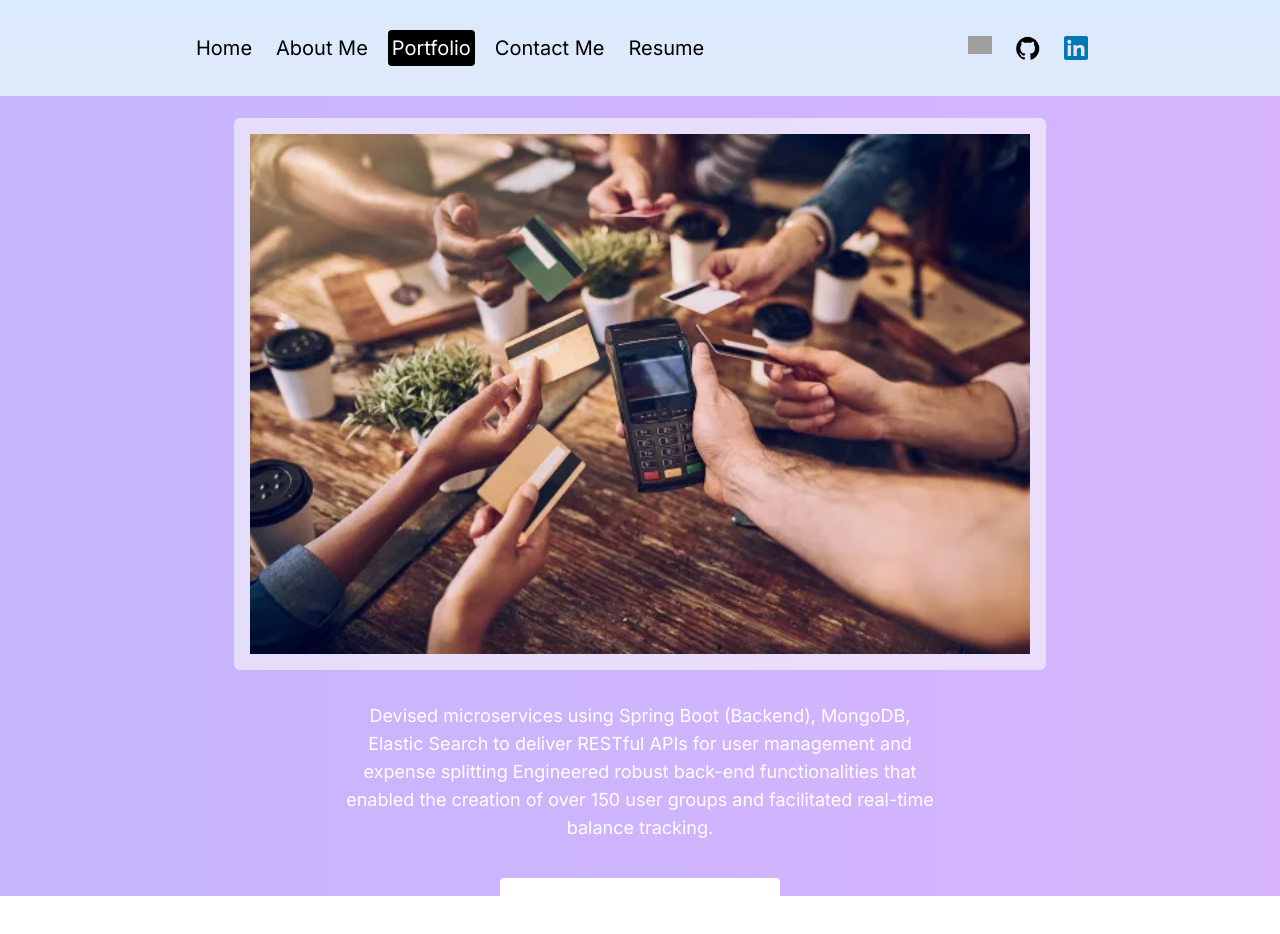
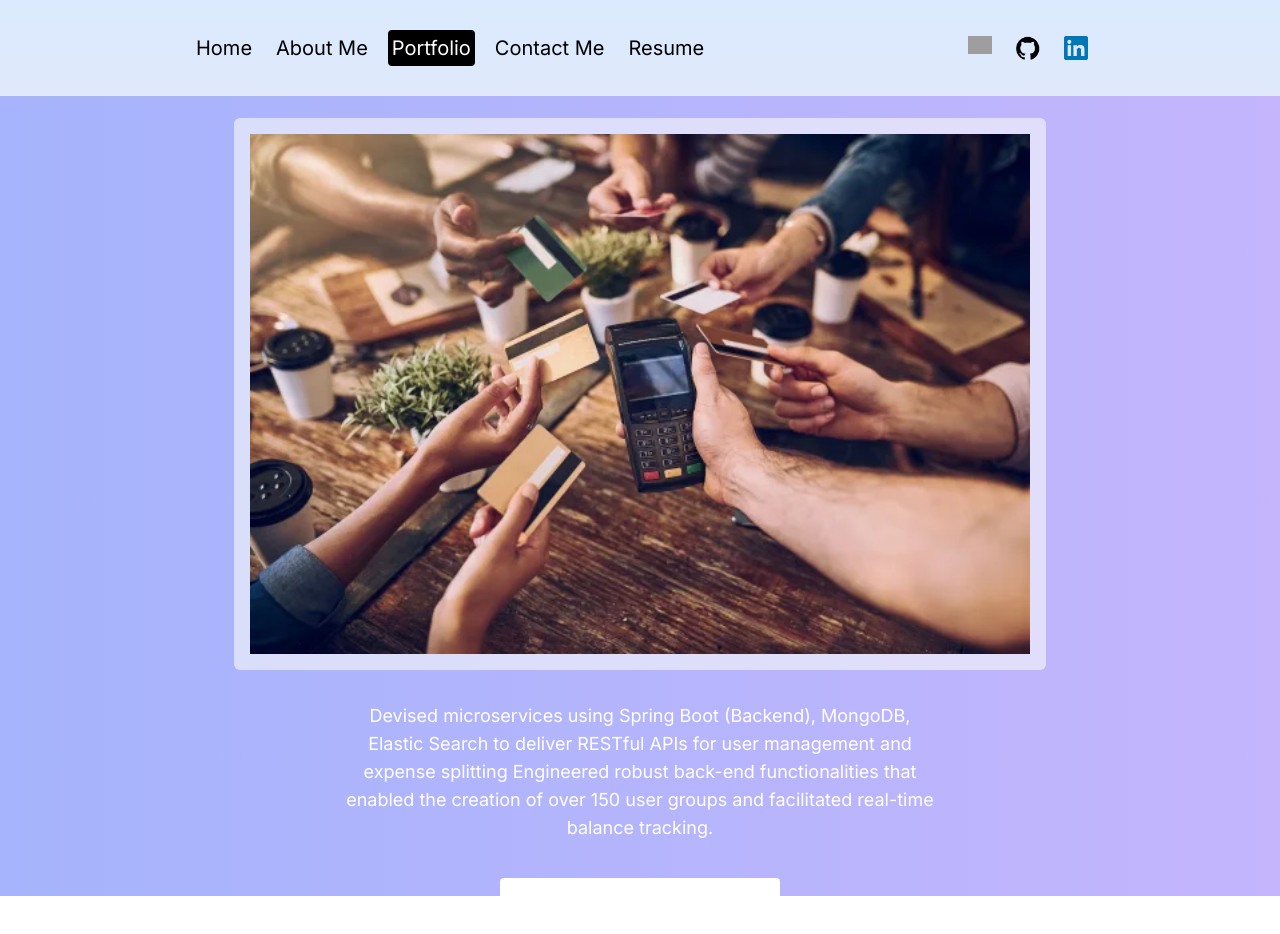
Before and after one commit to khussalpradhan/Portfolio-Website, a Next.js app: page /portfolio in a window 1280 px wide. Shown: the top 934 px of the page. Built offline with nearby package versions, Linux system fonts and the light colour scheme; grey boxes are pictures that could not be loaded.

Commit message:
enhanced ui

```diff
--- a/src/app/about/page.jsx
+++ b/src/app/about/page.jsx
@@ -235,7 +235,7 @@ const AboutPage = () => {
           <div className="flex flex-col gap-12 justify-center pb-48" ref={experienceRef}>
             {/* EXPERIENCE TITLE */}
             <motion.h1
-              initial={{ x: "-50px" }}
+              initial={{ x: "-300px" }}
               animate={isExperienceRefInView ? { x: "0" } : {}}
               transition={{ delay: 0.2 }}
               className="font-bold text-2xl"
@@ -243,7 +243,7 @@ const AboutPage = () => {
               EXPERIENCE
             </motion.h1>
             {/* EXPERIENCE LIST */}
-            <motion.div initial={{ x: "-10px" }} animate={isExperienceRefInView ? { x: "0" } : {}} className="">
+            <motion.div initial={{ x: "-300px" }} animate={isExperienceRefInView ? { x: "0" } : {}} className="">
               {/* RBL */}
               <div className="flex justify-center h-auto md:h-48">
                 <div className="w-1/3 ">
--- a/src/app/portfolio/page.jsx
+++ b/src/app/portfolio/page.jsx
@@ -7,15 +7,15 @@ import { useRef, useEffect, useState } from "react";
 const items = [
   {
     id: 1,
-    color: "from-violet-300 to-purple-300",
-    title: "SplitExpense",
+    color: "from-indigo-300 to-violet-300",
+    title: "Split Expense",
     desc: "Devised microservices using Spring Boot (Backend), MongoDB, Elastic Search to deliver RESTful APIs for user management and expense splitting\tEngineered robust back-end functionalities that enabled the creation of over 150 user groups and facilitated real-time balance tracking.",
     img: "/splitExpense.webp",
     link: "https://github.com/khussalpradhan/SplitExpense",
   },
   {
     id: 2,
-    color: "from-violet-300 to-purple-300",
+    color: "from-violet-300 to-fuchsia-300",
     title: "Diet Tracker",
     desc: "Architected a full-stack diet tracking platform using Ruby on Rails and PostgreSQL, integrating the OpenAI Vision API to deliver intelligent, image-based macro detection.",
     img: "/DietTracker.png",
@@ -23,8 +23,8 @@ const items = [
   },
   {
     id: 3,
-    color: "from-pink-300 to-red-300",
-    title: "My Portfolio Website",
+    color: "from-fuchsia-300 to-pink-300",
+    title: "Portfolio Website",
     desc: "Created a personal portfolio using Next.js 13 with advanced animations via Framer Motion, SMTP API integration, and Tailwind CSS.",
     img: "/PortfolioWebsite.png",
   // Replaced demo link with GitHub profile (no hardcoded demo references)
@@ -32,16 +32,16 @@ const items = [
   },
   {
     id: 4,
-    color: "from-blue-300 to-violet-300",
-    title: "AtomToByte",
+    color: "from-pink-300 to-amber-300",
+    title: "Atom To Byte",
     desc: "Developed a full-stack web application for NGO AtomToByte, featuring a responsive frontend design to optimize user experience. The application facilitates seamless event communication and enhances collaboration by leveraging modern web technologies.",
     img: "/AtomToByte.png",
     link: "https://atomtobyte.netlify.app/",
   },
   {
     id: 5,
-    color: "from-violet-300 to-purple-300",
-    title: "More projects",
+    color: "from-amber-300 to-orange-300",
+    title: "More Projects",
     desc: "Take a dive into my GitHub wonderland! From full-stack web escapades to AI-fueled adventures, explore the wild variety of projects I've tackled—and probably still am as you read this! Who knows, you might just catch me mid-debug!",
     img: "/github.jpg",
     link: "https://github.com/khussalpradhan",
@@ -88,8 +88,36 @@ const PortfolioPage = () => {
   }, []);
 
   const { scrollYProgress } = useScroll({ target: ref });
-  const x = useTransform(scrollYProgress, [0, 1], ["0%", "-85%"]);
+  // compute container size and final translate based on number of slides
+  // add one extra viewport height for the final static contact section below the carousel
+  const containerHeight = `${(items.length + 1) * 100}vh`;
+  // compute container size and final translate based on number of slides
+  // translate using vw so the movement matches viewport widths exactly
+  const endXVW = `${-(items.length - 1) * 100}vw`;
+  // ensure the horizontal slide movement completes before the final static section scrolls into view
+  const endProgress = items.length / (items.length + 1);
+  const x = useTransform(scrollYProgress, [0, endProgress], ["0vw", endXVW]);
   const shouldReduceMotion = useReducedMotion();
+
+  const toHref = (url) => {
+    const isServer = typeof window === "undefined";
+    if (isServer) {
+      if (process.env.NODE_ENV === "production") {
+        return url === "/" ? "/" : `${url}.html`;
+      }
+      return url;
+    }
+    const host = window.location.hostname || "";
+    const isLocal = host.includes("localhost") || host.startsWith("127.") || host.startsWith("192.168.");
+    if (isLocal) return url;
+    return url === "/" ? "/" : `${url}.html`;
+  };
+
+  // simple mapping: use scroll progress to drive horizontal translate
+  // (no snap-on-release) — keeps the original smooth scroll-driven behavior
+  useEffect(() => {
+    // nothing required here; useTransform is observing scrollYProgress directly
+  }, [scrollYProgress]);
 
   return (
     <motion.div
@@ -98,8 +126,9 @@ const PortfolioPage = () => {
       animate={{ y: "0%" }}
       transition={{ duration: 1 }}
     >
-      <div className="h-[600vh] relative" ref={ref}>
-  <div className="sticky top-0 flex min-h-screen gap-4 items-center overflow-visible md:overflow-hidden">
+      {/* make container height and final slide translate dynamic based on items count to avoid white gaps */}
+      <div style={{ height: containerHeight }} className="relative" ref={ref}>
+  <div className="sticky top-0 flex min-h-screen items-center overflow-visible md:overflow-hidden">
           <motion.div key={resizeKey} style={{ x }} className="flex">
             {items.map((item, idx) => (
                 <div
@@ -142,6 +171,7 @@ const PortfolioPage = () => {
         </div>
       </div>
 
+        {/* no floating CTA on small screens; per-slide buttons are used instead */}
         <div className="w-screen h-screen flex flex-col gap-16 items-center justify-center text-center">
           <h1 className="text-8xl">Do you have a project for me?</h1>
           <div className="relative w-full flex justify-center">
@@ -159,31 +189,15 @@ const PortfolioPage = () => {
                 <span className="mx-4">Summer' 26/ Looking for Opportunities /</span>
               </motion.div>
             </div>
-          {(() => {
-            const toHref = (url) => {
-              const isServer = typeof window === "undefined";
-              if (isServer) {
-                if (process.env.NODE_ENV === "production") {
-                  return url === "/" ? "/" : `${url}.html`;
-                }
-                return url;
-              }
-              const host = window.location.hostname || "";
-              const isLocal = host.includes("localhost") || host.startsWith("127.") || host.startsWith("192.168.");
-              if (isLocal) return url;
-              return url === "/" ? "/" : `${url}.html`;
-            };
-            return (
             <a
               href={toHref("/contact")}
               className="w-16 h-16 md:w-28 md:h-28 absolute top-40 left-0 right-0 bottom-0 m-auto bg-black text-white rounded-full flex items-center justify-center"
             >
               Contact Me
             </a>
-            );
-          })()}
           </div>
         </div>
+
     </motion.div>
   );
 };
```
Lines whose indentation alone changed are shown as unchanged.
